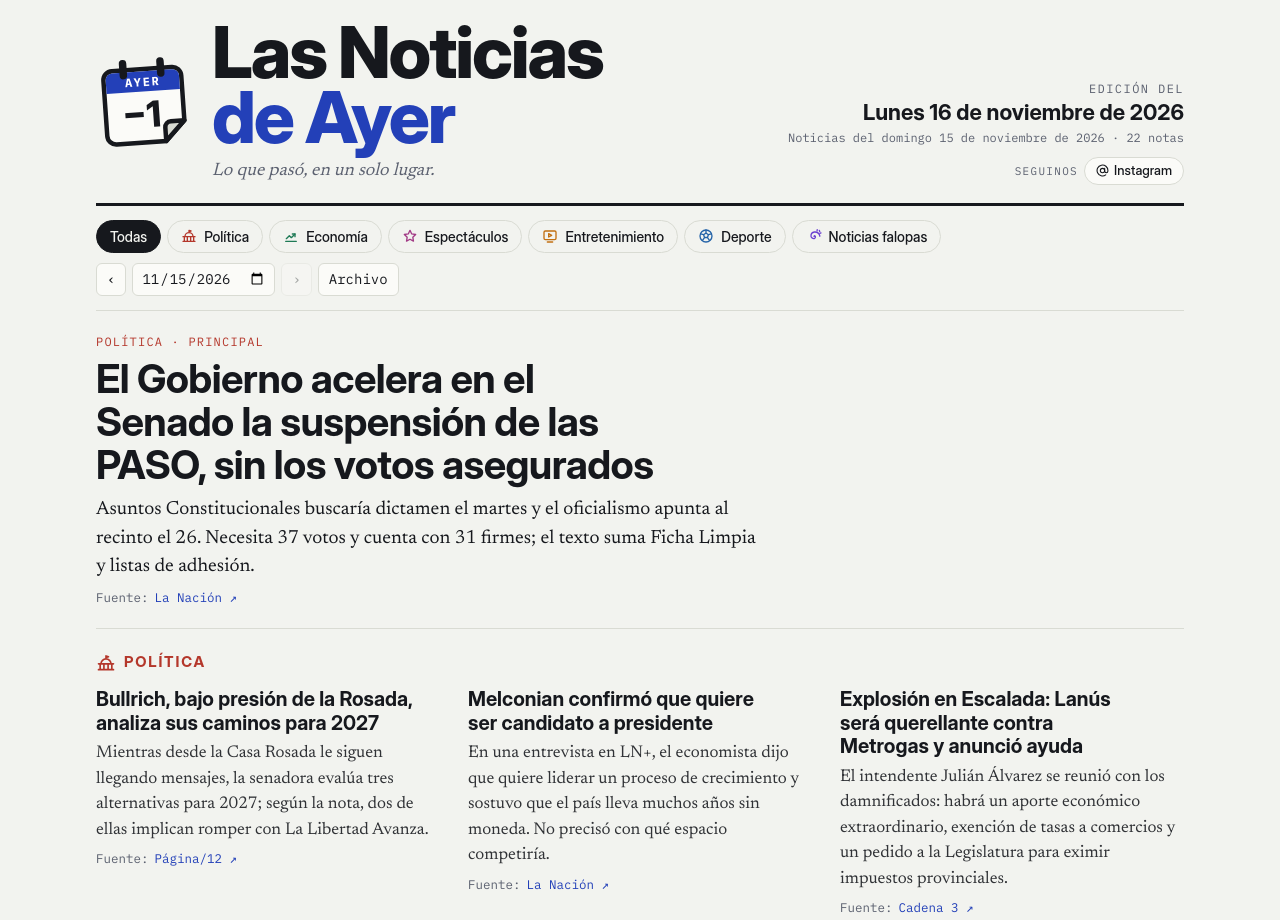
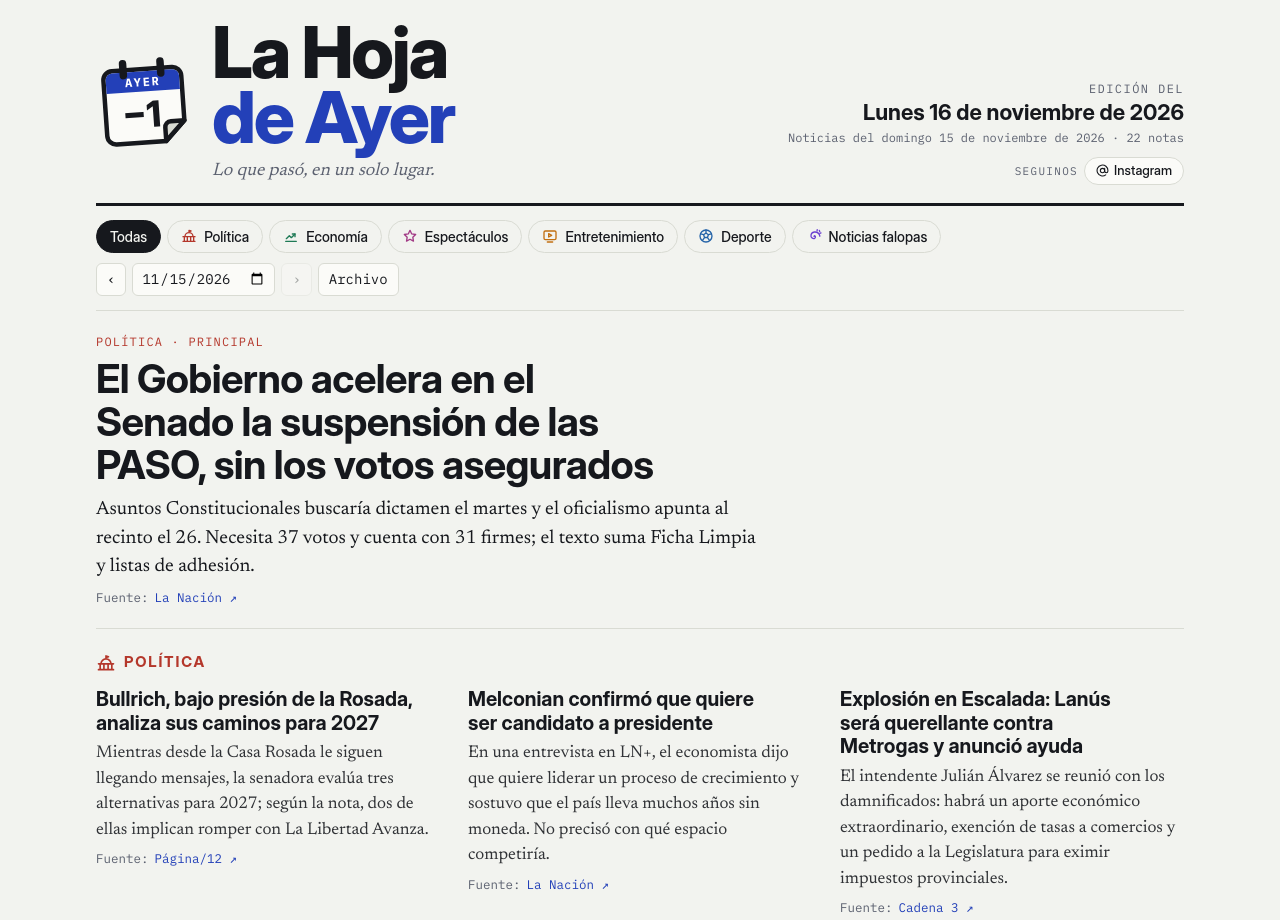
Before and after one commit to eltano74/lasnoticiasdeayer, a plain HTML site: page index.html in a window 1280 px wide. Shown: the top 920 px of the page. Drawn offline with Linux system fonts and the light colour scheme.

Commit message:
Nuevo nombre: La Hoja de Ayer
Co-Authored-By: Claude Opus 5.5 <noreply@anthropic.com>
Claude-Session: https://claude.ai/code/session_01Tj7t9qb5qb4ddxfDuc58z5

```diff
--- a/app.js
+++ b/app.js
@@ -1,4 +1,4 @@
-/* Las Noticias de Ayer — versión pública. Lee data/index.json y data/ediciones/AAAA-MM-DD.json */
+/* La Hoja de Ayer — versión pública. Lee data/index.json y data/ediciones/AAAA-MM-DD.json */
 const RUBROS=[
   {id:"politica",label:"Política"},
   {id:"economia",label:"Economía"},
--- a/index.html
+++ b/index.html
@@ -3,9 +3,9 @@
 <head>
 <meta charset="utf-8">
 <meta name="viewport" content="width=device-width,initial-scale=1,viewport-fit=cover">
-<title>Las Noticias de Ayer</title>
+<title>La Hoja de Ayer</title>
 <meta name="description" content="Lo más importante de ayer en Argentina, en un solo lugar: política, economía, espectáculos, entretenimiento, deporte y noticias falopas. Título, reseña y enlace a la fuente.">
-<meta property="og:title" content="Las Noticias de Ayer">
+<meta property="og:title" content="La Hoja de Ayer">
 <meta property="og:description" content="Lo que pasó, en un solo lugar.">
 <meta property="og:type" content="website">
 <meta property="og:locale" content="es_AR">
@@ -165,7 +165,7 @@ body{margin:0}
         <path class="fold" stroke-width="3" stroke-linejoin="round" d="M58 48H49a4 4 0 0 0-4 4V61Z"/>
       </svg>
       <div>
-      <h1>Las Noticias <span>de Ayer</span></h1>
+      <h1>La Hoja <span>de Ayer</span></h1>
       <p class="slogan" id="slogan">Lo que pasó, en un solo lugar.</p>
       </div>
     </div>
@@ -191,7 +191,7 @@ body{margin:0}
 
   <footer class="foot">
     <p>Cada nota muestra un título, una reseña propia y el enlace a la fuente original. Para leer la nota completa, entrá al medio que la publicó.</p>
-    <p>Las Noticias de Ayer · marca en trámite</p>
+    <p>La Hoja de Ayer · marca en trámite</p>
   </footer>
 </div>
 <script src="app.js"></script>
```
Also changed, not shown: 2 other files.
